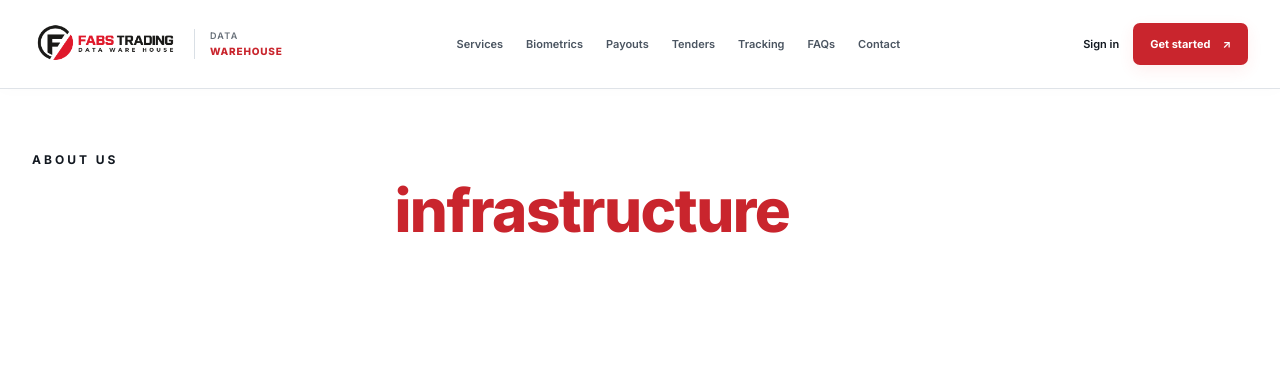
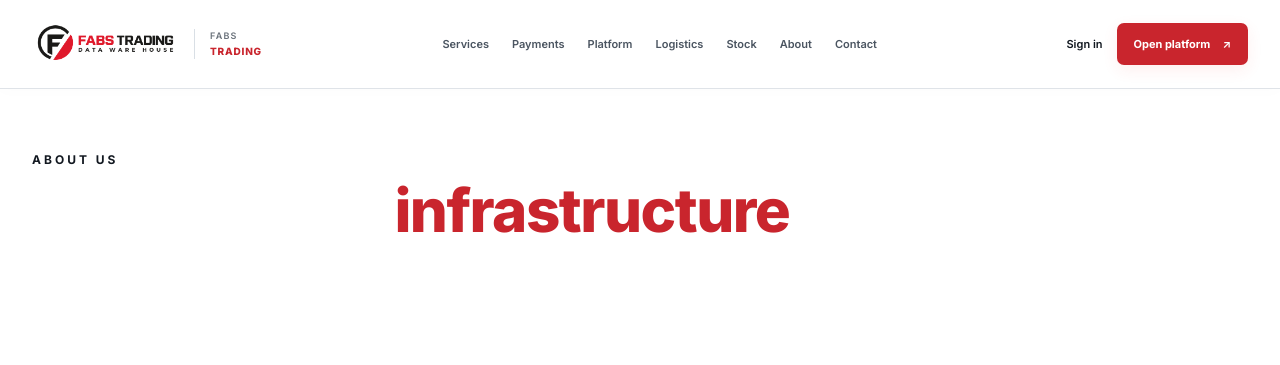
Before and after one commit to 1234manucho/fabsdatawarehouse, a Flask app: page /about in a window 1280 px wide. Shown: the top 365 px of the page. Run offline with Flask 3, Linux system fonts and the light colour scheme; some libraries are stand-ins or nearby versions.

Commit message:
Update base HTML for FABS Trading website

```diff
--- a/templates/base.html
+++ b/templates/base.html
@@ -1,4 +1,4 @@
-{# FABS Trading · Data Warehouse shared shell.
+{# FABS Trading · main company website shell.
    Brand tokens live in static/css/style.css. Flask endpoint names are preserved. #}
 <!DOCTYPE html>
 <html lang="en" class="scroll-smooth">
@@ -8,23 +8,23 @@
   <meta name="theme-color" content="#ED3138">
   <meta name="color-scheme" content="light">
   <meta name="csrf-token" content="{{ csrf_token() if csrf_token is defined else '' }}">
-  <title>{% block title %}FABS Trading Data Warehouse{% endblock %}</title>
-  <meta name="description" content="{% block meta_description %}Fabs Data Warehouse by FABS Trading — connected payments, bulk payouts, biometric security, county revenue, tender tracking and DHL logistics.{% endblock %}">
+  <title>{% block title %}FABS Trading | Payment Aggregation, Cloud Hosting & Business Operations{% endblock %}</title>
+  <meta name="description" content="{% block meta_description %}FABS Trading is a payment aggregator and cloud platform partner — connecting collections, payouts, biometric security, cloud hosting, stock management and enterprise logistics across East Africa.{% endblock %}">
   <meta name="author" content="FABS Trading">
   <meta name="robots" content="index, follow">
   <link rel="canonical" href="{{ request.url }}">
   <link rel="icon" type="image/png" href="{{ url_for('static', filename='images/fabs-brand-v2.png') }}">
   <link rel="apple-touch-icon" href="{{ url_for('static', filename='images/fabs-brand-v2.png') }}">
-  <meta property="og:site_name" content="FABS Trading · Data Warehouse">
+  <meta property="og:site_name" content="FABS Trading">
   <meta property="og:type" content="website">
-  <meta property="og:title" content="Fabs Data Warehouse">
-  <meta property="og:description" content="One connected workspace for payments, security and logistics.">
+  <meta property="og:title" content="FABS Trading — Payment Aggregation, Cloud Hosting & Operations">
+  <meta property="og:description" content="Payments, payouts, biometrics, cloud hosting, stock management and logistics — connected in one platform.">
   <meta property="og:url" content="{{ request.url }}">
   <meta property="og:image" content="{{ url_for('static', filename='images/fabs-brand-v2.png', _external=True) }}">
   <meta property="og:locale" content="en_KE">
   <meta name="twitter:card" content="summary_large_image">
-  <meta name="twitter:title" content="FABS Trading Data Warehouse">
-  <meta name="twitter:description" content="One connected workspace for payments, security and logistics.">
+  <meta name="twitter:title" content="FABS Trading — Payment Aggregation, Cloud Hosting & Operations">
+  <meta name="twitter:description" content="Payments, payouts, biometrics, cloud hosting, stock management and logistics — connected in one platform.">
   <meta name="twitter:image" content="{{ url_for('static', filename='images/fabs-brand-v2.png', _external=True) }}">
   <script src="https://cdn.tailwindcss.com"></script>
   <script>
@@ -56,7 +56,7 @@
   <link rel="preconnect" href="https://fonts.googleapis.com">
   <link rel="preconnect" href="https://fonts.gstatic.com" crossorigin>
   <link href="https://fonts.googleapis.com/css2?family=Inter:wght@300;400;500;600;700;800;900&amp;family=JetBrains+Mono:wght@400;600&amp;display=swap" rel="stylesheet">
-  <link rel="stylesheet" href="{{ url_for('static', filename='css/style.css', v='fabs-home-redesign-20260930') }}">
+  <link rel="stylesheet" href="{{ url_for('static', filename='css/style.css', v='fabs-main-company-20261201') }}">
   {% block head_extra %}{% endblock %}
 </head>
 <body class="bg-brand-bg text-brand-text font-sans antialiased">
@@ -78,15 +78,15 @@
 <a href="#main-content" class="skip-link">Skip to content</a>
 <header id="navbar" class="fabs-header">
   <div class="fabs-shell fabs-nav-row">
-    <a class="fabs-brand-lockup" href="{{ url_for('main.index') }}" aria-label="Fabs Data Warehouse home — FABS Trading">
+    <a class="fabs-brand-lockup" href="{{ url_for('main.index') }}" aria-label="FABS Trading home">
       {{ fabs_logo(40) }}
-      <span class="fabs-product-label">DATA<br><strong>WAREHOUSE</strong></span>
+      <span class="fabs-product-label">FABS<br><strong>TRADING</strong></span>
     </a>
     <nav class="fabs-desktop-nav" aria-label="Primary">
-      {% for label,target in [('Services','#services'),('Biometrics','#biometrics'),('Payouts','#payouts'),('Tenders','#tenders'),('Tracking','#tracking')] %}
+      {% for label,target in [('Services','#services'),('Payments','#payments'),('Platform','#hosting'),('Logistics','#tracking'),('Stock','#stock-management')] %}
         <a href="{{ url_for('main.index') }}{{ target }}">{{ label }}</a>
       {% endfor %}
-      <a href="{{ url_for('main.faqs') }}">FAQs</a>
+      <a href="{{ url_for('main.about') }}">About</a>
       <a href="{{ url_for('main.contact') }}">Contact</a>
     </nav>
     <div class="fabs-desktop-auth">
@@ -96,7 +96,7 @@
         <a class="btn-primary fabs-nav-button" href="{{ url_for('auth.logout') }}">Sign out</a>
       {% else %}
         <a class="fabs-nav-auth" href="{{ url_for('auth.login') }}">Sign in</a>
-        <a class="btn-primary fabs-nav-button" href="{{ url_for('auth.signup') }}">Get started <span aria-hidden="true">↗</span></a>
+        <a class="btn-primary fabs-nav-button" href="https://platform.fabsdatawarehouse.com/" target="_blank" rel="noopener noreferrer">Open platform <span aria-hidden="true">↗</span></a>
       {% endif %}
     </div>
     <button id="fabs-menu-toggle" class="fabs-menu-toggle" type="button" aria-expanded="false" aria-controls="fabs-mobile-menu" aria-label="Open menu">
@@ -104,14 +104,18 @@
     </button>
   </div>
   <nav id="fabs-mobile-menu" class="fabs-mobile-menu fabs-shell" aria-label="Mobile" hidden>
-    {% for label,target in [('Services','#services'),('Biometrics','#biometrics'),('Bulk payouts','#payouts'),('Tenders','#tenders'),('Tracking','#tracking')] %}<a href="{{ url_for('main.index') }}{{ target }}">{{ label }}</a>{% endfor %}
-    <a href="{{ url_for('main.faqs') }}">FAQs</a><a href="{{ url_for('main.about') }}">About</a><a href="{{ url_for('main.pricing') }}">Pricing</a><a href="{{ url_for('main.contact') }}">Contact</a>
+    {% for label,target in [('Services','#services'),('Payments','#payments'),('Platform','#hosting'),('Logistics','#tracking'),('Stock','#stock-management')] %}<a href="{{ url_for('main.index') }}{{ target }}">{{ label }}</a>{% endfor %}
+    <a href="{{ url_for('main.about') }}">About</a>
+    <a href="{{ url_for('main.pricing') }}">Pricing</a>
+    <a href="{{ url_for('main.faqs') }}">FAQs</a>
+    <a href="{{ url_for('main.contact') }}">Contact</a>
+    <a href="https://platform.fabsdatawarehouse.com/" target="_blank" rel="noopener noreferrer">Open the platform <span aria-hidden="true">↗</span></a>
     <div class="fabs-mobile-auth">
       {% if current_user.is_authenticated %}
         {% if current_user.is_admin %}<a href="{{ url_for('admin.index') }}">Admin panel</a>{% endif %}
         <a href="{{ url_for('dashboard.index') }}">Dashboard</a><a class="btn-primary" href="{{ url_for('auth.logout') }}">Sign out</a>
       {% else %}
-        <a href="{{ url_for('auth.login') }}">Sign in</a><a class="btn-primary" href="{{ url_for('auth.signup') }}">Create account</a>
+        <a href="{{ url_for('auth.login') }}">Sign in</a><a class="btn-primary" href="https://platform.fabsdatawarehouse.com/" target="_blank" rel="noopener noreferrer">Open platform ↗</a>
       {% endif %}
     </div>
   </nav>
@@ -132,7 +136,7 @@
 <footer class="fabs-footer">
   <div class="fabs-shell">
     <section class="fabs-footer-partners" aria-label="Payment and logistics ecosystem">
-      <p class="fabs-footer-eyebrow">Payment &amp; logistics ecosystem</p>
+      <p class="fabs-footer-eyebrow">Payment, hosting &amp; logistics ecosystem</p>
       <div class="fabs-partner-strip">
         {% for name in ['safaricom','mpesa','dhl','dpo','pesapal','finserve','mifos','fleetbase'] %}<div class="partner-tile">{{ partner_logo(name) }}</div>{% endfor %}
       </div>
@@ -141,13 +145,18 @@
     <div class="fabs-footer-grid">
       <div class="fabs-footer-about">
         <a class="fabs-brand-lockup" href="{{ url_for('main.index') }}">{{ fabs_logo(48) }}</a>
-        <p class="fabs-footer-product">Data Warehouse</p>
-        <p>One connected workspace for payments, biometric security, county revenue, tenders and enterprise logistics.</p>
-        <a class="fabs-parent-link" href="https://www.fabstrading.com/" target="_blank" rel="noopener noreferrer">Visit FABS Trading <span aria-hidden="true">↗</span></a>
+        <p class="fabs-footer-product">FABS Trading</p>
+        <p>Payment aggregation, cloud hosting, stock management, biometric security and enterprise logistics — connected in one workspace.</p>
+        <a class="fabs-parent-link" href="https://platform.fabsdatawarehouse.com/" target="_blank" rel="noopener noreferrer">Open the platform <span aria-hidden="true">↗</span></a>
         <span class="fabs-location">Nairobi, Kenya</span>
       </div>
       <div><h2>Platform</h2><ul>
-        {% for label,target in [('Payments & collections','#services'),('Bulk payouts','#payouts'),('Biometric security','#biometrics'),('Tender tracking','#tenders'),('Import & export tracking','#tracking')] %}<li><a href="{{ url_for('main.index') }}{{ target }}">{{ label }}</a></li>{% endfor %}
+        <li><a href="https://platform.fabsdatawarehouse.com/" target="_blank" rel="noopener noreferrer">Open the platform ↗</a></li>
+        <li><a href="{{ url_for('main.index') }}#payments">Payment aggregation</a></li>
+        <li><a href="{{ url_for('main.index') }}#payouts">Bulk payouts</a></li>
+        <li><a href="{{ url_for('main.index') }}#stock-management">Stock management</a></li>
+        <li><a href="{{ url_for('main.index') }}#hosting">Cloud hosting</a></li>
+        <li><a href="{{ url_for('main.index') }}#tracking">Shipment tracking</a></li>
       </ul></div>
       <div><h2>Solutions</h2><ul>
         <li><a href="{{ url_for('county.index') }}">County revenue</a></li>
@@ -164,7 +173,7 @@
       </ul></div>
     </div>
     <div class="fabs-footer-bottom">
-      <p>© <span data-year>{{ current_year|default(2026, true) }}</span> FABS Trading · Data Warehouse</p>
+      <p>© <span data-year>{{ current_year|default(2026, true) }}</span> FABS Trading</p>
       <nav aria-label="Legal"><a href="/api/health">System status</a><a href="{{ url_for('main.privacy') }}">Privacy</a><a href="{{ url_for('main.terms') }}">Terms</a></nav>
     </div>
   </div>
```
